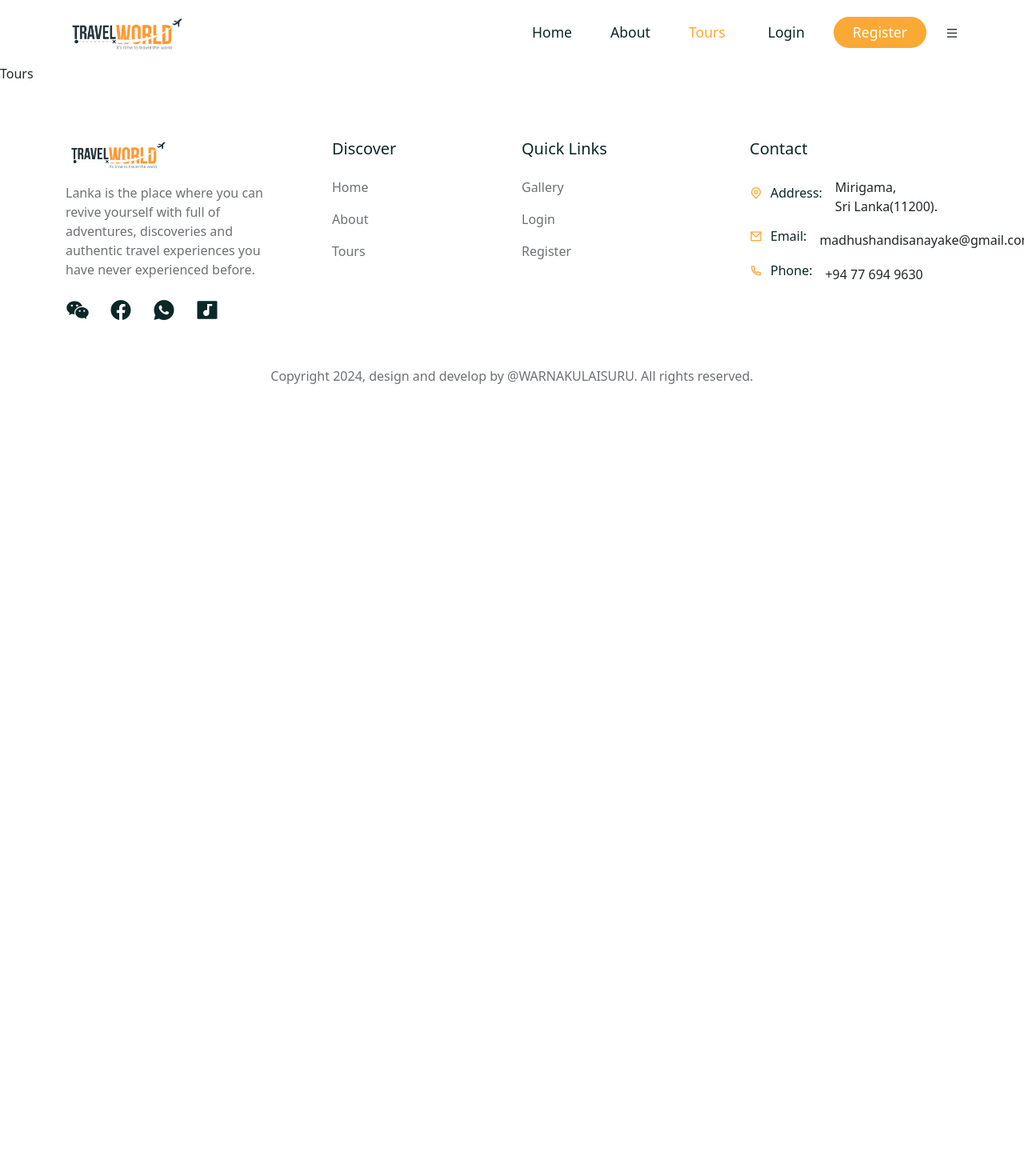
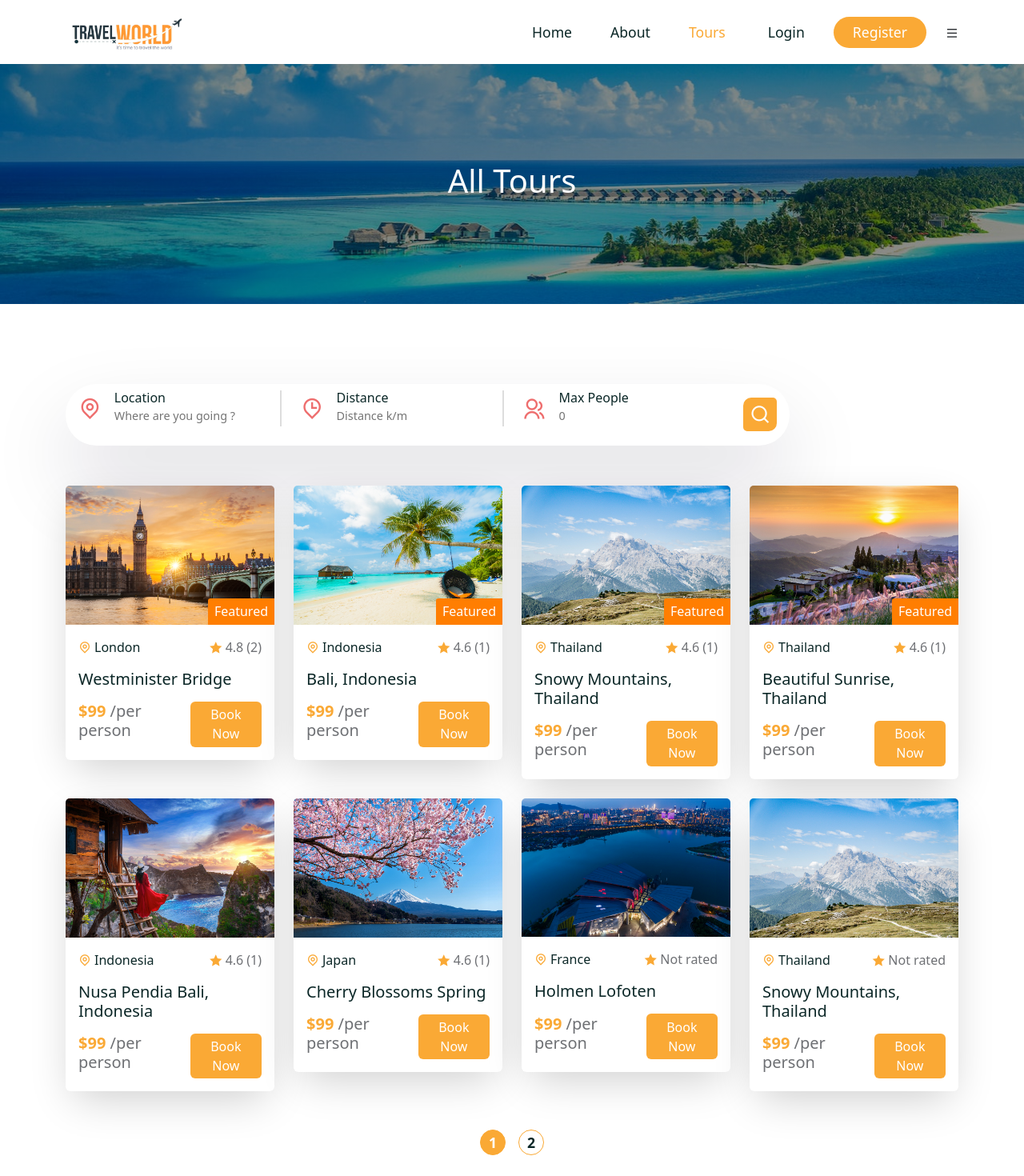
Before and after one commit to Warnakulaisuru/Tour-Management-System, a React (Create React App) app in the folder tour-management/frontend/: page /tours in a window 1280 px wide. Shown: the top 1470 px of the page at 80% size. Before the commit the page ends 800 px from the top, so only its background shows below. Built offline with nearby package versions, Linux system fonts and the light colour scheme; a web font is replaced by a local one.

Commit message:
create all tourse page

```diff
--- a/tour-management/frontend/src/pages/Tours.jsx
+++ b/tour-management/frontend/src/pages/Tours.jsx
@@ -1,9 +1,59 @@
-import React from 'react'
+import React, { useEffect, useState } from "react";
+import CommonSection from "../shared/CommonSection";
+
+import "../styles/tour.css";
+import tourData from "../assets/data/tours";
+import TourCard from "./../shared/TourCard";
+import SearchBar from "./../shared/SearchBar";
+import Newsletter from "./../shared/Newsletter";
+import { Container, Row, Col } from "reactstrap";
 
 const Tours = () => {
+  const [pageCount, setPageCount] = useState(0);
+  const [page, setPage] = useState(0);
+
+  useEffect(() => {
+    const pages = Math.ceil(5 / 4);
+    setPageCount(pages);
+  }, [page]);
+
   return (
-    <div>Tours</div>
-  )
-}
+    <>
+      <CommonSection title={"All Tours"} />
+      <section>
+        <Container>
+          <Row>
+            <SearchBar />
+          </Row>
+        </Container>
+      </section>
+      <section className="pt-0">
+        <Container>
+          <Row>
+            {tourData?.map((tour) => (
+              <Col lg="3" className="mb-4" key={tour.id}>
+                <TourCard tour={tour} />
+              </Col>
+            ))}
+            <Col lg="12">
+              <div className="pagination d-flex align-items-center justify-content-center mt-4 gap-3">
+                {[...Array(pageCount).keys()].map((number) => (
+                  <span
+                    key={number}
+                    onClick={() => setPage(number)}
+                    className={page === number ? "active__page" : ""}
+                  >
+                    {number + 1}
+                  </span>
+                ))}
+              </div>
+            </Col>
+          </Row>
+        </Container>
+      </section>
+      <Newsletter/>
+    </>
+  );
+};
 
-export default Tours
+export default Tours;
--- /dev/null
+++ b/tour-management/frontend/src/shared/CommonSection.jsx
@@ -0,0 +1,20 @@
+import React from 'react'
+import './common-section.css'
+
+import {Container, Row, Col} from 'reactstrap';
+
+const CommonSection = ({title}) => {
+  return (
+    <secton className='common__section'>
+        <Container>
+            <Row>
+                <Col lg='12'>
+                    <h1>{title}</h1>
+                </Col>
+            </Row>
+        </Container>
+    </secton>
+  )
+}
+
+export default CommonSection
--- /dev/null
+++ b/tour-management/frontend/src/shared/common-section.css
@@ -0,0 +1,14 @@
+.common__section {
+    background: linear-gradient(rgba(0,0,0,0.45), rgba(0,0,0,0.45)), url('../assets/images/tour.jpg') no-repeat center center;
+    background-size: cover;
+    height: 300px;
+    display: flex;
+    align-items: center;
+    justify-content: center;
+    text-align: center;
+}
+
+.common__section h1 {
+    font-style: 2.5rem;
+    color: #fff;
+}
--- /dev/null
+++ b/tour-management/frontend/src/styles/tour.css
@@ -0,0 +1,19 @@
+.pagination span {
+  width: 2rem;
+  height: 2rem;
+  padding: 5px;
+  border-radius: 50px;
+  display: flex;
+  align-items: center;
+  justify-content: center;
+  border: 1px solid var(--secondary-color);
+  color: var(--heading-color);
+  font-size: 1.1rem;
+  cursor: pointer;
+  font-weight: 700;
+}
+
+.active__page{
+    background: var(--secondary-color);
+    color: #fff !important;
+}
```
